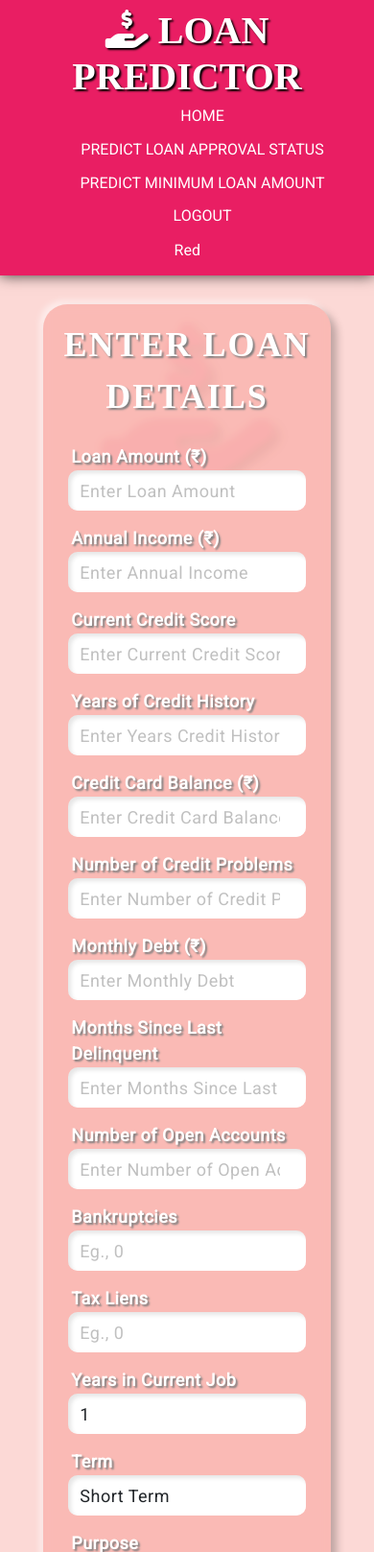
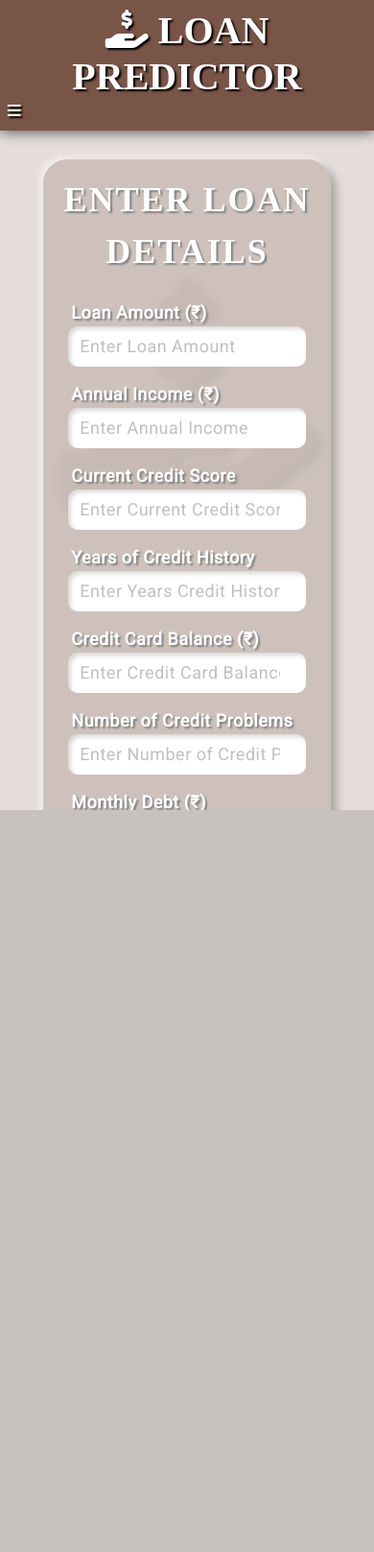
Before and after one commit to yash4302/Loan_Prediction, a Django app: page /loan in a window 390 px wide. Shown: the top 1617 px of the page at 96% size. After the commit the page ends 844 px from the top, so only its background shows below. Run offline with Django 3.2, Linux system fonts and the light colour scheme; the visitor is signed in with stand-in values (Sample User, id 1); some libraries are stand-ins or nearby versions; some web fonts are replaced.

Commit message:
Responsive menu for navigation options

```diff
--- a/loan_app/static/css/style.css
+++ b/loan_app/static/css/style.css
@@ -57,6 +57,10 @@
 		text-shadow: 2px 2px 2px black;
 	}
 
+	.navbar ul {
+		padding: 0%;
+	}
+
 	.navbar li {
 		padding: 2%;
 	}
@@ -65,8 +69,10 @@
 		background-color: var(--currentColor);
 		border: 0px;
 		color: white;
-		padding: 1%;
+		padding: 2%;
 		width: fit-content;
+		text-align: center;
+		box-shadow: inset 2px 2px 3px 0 rgba(0, 0, 0, 0.25), inset -2px -2px 3px 0 rgba(255, 255, 255, 0.3);
 	}
 
 	.navbar a {
@@ -90,6 +96,10 @@
 		color: white;
 	}
 
+	.navbar .icon {
+		display: none;
+	}
+
 .alert {
 	text-align: center;
 	width: auto;
@@ -110,7 +120,7 @@
 	background-color: var(--currentTransperant) !important;
 	opacity: 1;
 	padding: 0 18px;
-	margin-top: 40%;
+	margin-top: 35%;
 	box-shadow: 6px 6px 8px 0 rgba(0, 0, 0, 0.25), -4px -4px 6px 0 rgba(255, 255, 255, 0.5);
 	border-radius: 25px !important;
 	border: 0px !important;
@@ -140,7 +150,7 @@
 	letter-spacing: 0.5px;
 	margin-bottom: 15px;
 	margin-top: 1px;
-	box-shadow: inset 3px 3px 4px 0 rgba(0, 0, 0, 0.1), inset -3px -3px 4px 0 rgba(255, 255, 255, 0.5);
+	box-shadow: inset 3px 3px 4px 0 rgba(0, 0, 0, 0.15), inset -3px -3px 4px 0 rgba(255, 255, 255, 0.5);
 }
 
 	.form-group input::placeholder {
@@ -201,7 +211,7 @@
 	padding: 1% 2% !important;
 	border-radius: 15px !important;
 	color: white;
-	font-size: 250%;
+	font-size: 200%;
 	font-family: Coda;
 	font-weight: bold;
 	box-shadow: 4px 4px 6px 0 rgba(0, 0, 0, 0.2), -4px -4px 6px 0 rgba(255, 255, 255, 0.5);
@@ -223,32 +233,48 @@
 	display: flex;
 	justify-content: center;
 	align-items: center;
-	padding: 5% 25%;
 }
 
 	.img h2 {
-		font-size: 2500%;
+		font-size: 3000%;
 		opacity: 7%;
 		color: var(--currentColor);
 		text-shadow: 6px 6px 8px black;
 	}
 
-@media(max-width: 1024px){
+@media(max-width: 1024px) {
 	.navbar {
-		flex-direction: column;
+		flex-direction: row;
 	}
 
 		.navbar ul {
-			flex-direction: column;
-			width: 80%;
+			width: 100%;
+			display: none;
 		}
 
+		.navbar .icon {
+			float: right;
+			display: inline-block;
+			text-shadow: 2px 2px 2px black;
+		}
+
+		.navbar.responsive {
+			position: relative;
+		}
+
+		.navbar.responsive ul {
+			display: flex;
+		}
+
+	.modal-content {
+		margin-top: 20%;
+	}
+
 	.img {
-		padding: 10% 5%;
-		align-items: flex-start;
+		align-items: center;
 	}
 
 	.img h2 {
-		font-size: 1000%;
+		font-size: 1500%;
 	}
 }
--- a/loan_app/static/js/theme.js
+++ b/loan_app/static/js/theme.js
@@ -48,6 +48,17 @@ function getColor_setTheme() {
 	rootVariables.style.setProperty('--currentTransperant', color+'20');
 }
 
+function responsiveClass() {
+	// Link: https://www.w3schools.com/howto/howto_js_topnav_responsive.asp
+	var x = document.getElementById("myTopnav");
+	if (x.className === "navbar") {
+		x.className += " responsive";
+	}
+	else {
+		x.className = "navbar";
+	}
+}
+
 window.onload = function () {
 	// Try to read from local storage, otherwise set to default
 	var themeSelector = document.getElementById("theme");
@@ -56,7 +67,7 @@ window.onload = function () {
 	if (theme == "Random") {
 		currentTheme = localStorage.getItem("mytheme") || document.getElementById("colorPicker").value;
 	} else {
-		currentTheme = localStorage.getItem("mytheme") || "Red";
+		currentTheme = localStorage.getItem("mytheme") || "Brown";
 	}
 
 	let currentColor = localStorage.getItem("mycolor") || "#000000";
--- a/loan_app/templates/base.html
+++ b/loan_app/templates/base.html
@@ -20,8 +20,17 @@
 </head>
 
 <body class="BODY">
-    <nav class="navbar">
+    <div class="img">
+        <h2><i class="fas fa-hand-holding-usd"></i></h2>
+    </div>
+
+    <nav class="navbar" id="myTopnav">
         <a href="{% url 'root' %}"><h1><i class="fas fa-hand-holding-usd"></i> Loan Predictor</h1></a>
+
+        <a href="javascript:void(0);" onclick="responsiveClass()" class="icon">
+            <i class="fa fa-bars"></i>
+        </a>
+
         <ul>
             <li><a href="{% url 'root' %}">Home</a></li>
             {% if not user.is_authenticated %}
@@ -33,6 +42,7 @@
             <li><a href="{% url 'logout' %}">Logout</a></li>
             {% endif %}
             <li>
+                THEME
                 <select class="form-control" id="theme" onchange="changeColor()">
                     <option value="Red">Red</option>
                     <option value="Purple">Purple</option>
@@ -49,10 +59,6 @@
         </ul>
     </nav>
 
-    <div class="img">
-        <h2><i class="fas fa-hand-holding-usd"></i></h2>
-    </div>
-
     {% block content %}
     {% endblock %}
 </body>
```
